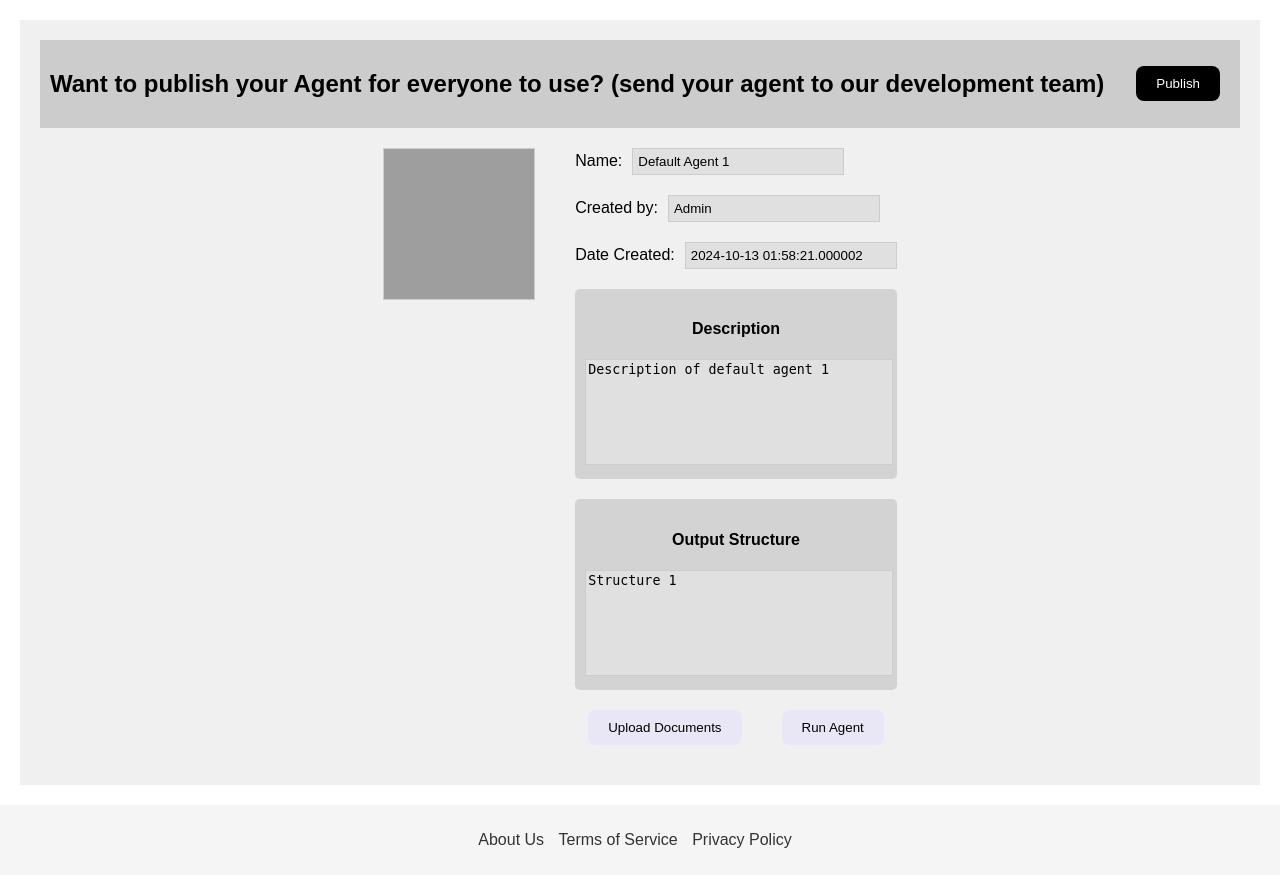
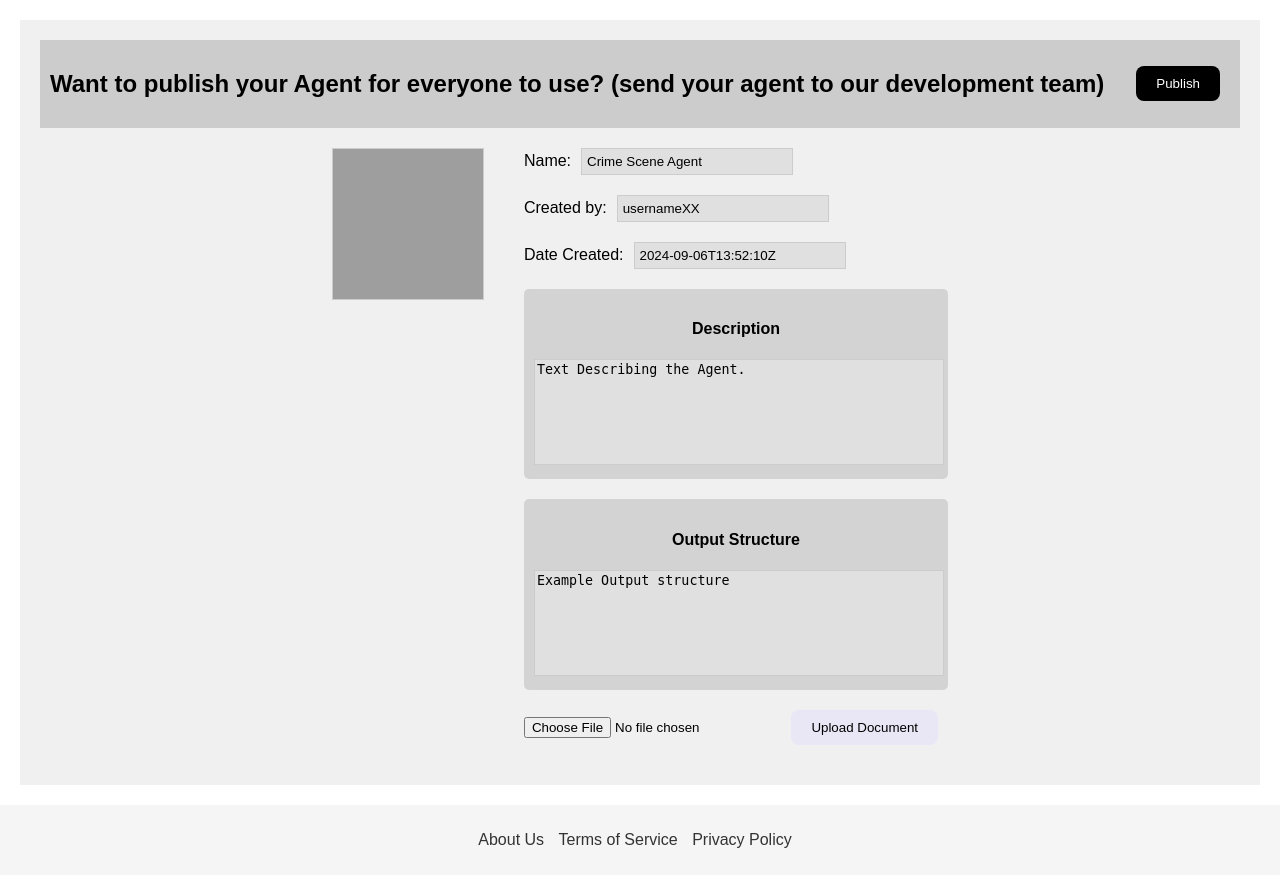
Before and after one commit to mmetwaly-purdue/CNIT581_Web_Development, a Flask app: page /agent_detail/0 in a window 1280 px wide. Shown: the part 85-960 px from the top of the page. Run offline with Flask 3, Linux system fonts and the light colour scheme; grey boxes are pictures that could not be loaded.

Commit message:
upload button finished

```diff
--- a/main.py
+++ b/main.py
@@ -1,6 +1,7 @@
 import flask
 from flask import Flask, request, jsonify, render_template, redirect, url_for
 import werkzeug
+from werkzeug.utils import secure_filename
 from flask_sqlalchemy import SQLAlchemy
 from werkzeug.security import generate_password_hash, check_password_hash
 import os, random, codecs, time, datetime, logging, json, re  # Standard Python library modules
@@ -18,14 +19,26 @@ app.config['SQLALCHEMY_DATABASE_URI'] = 'sqlite:///users.db'
 app.config['SQLALCHEMY_TRACK_MODIFICATIONS'] = False
 db = SQLAlchemy(app)
 
+# Define the upload folder
+UPLOAD_FOLDER = 'uploads'
+if not os.path.exists(UPLOAD_FOLDER):
+    os.makedirs(UPLOAD_FOLDER)  # Create the folder if it doesn't exist
+
+app.config['UPLOAD_FOLDER'] = UPLOAD_FOLDER
+
+# Define allowed file extensions
+ALLOWED_EXTENSIONS = {'txt', 'pdf', 'png', 'jpg', 'jpeg', 'gif'}
+
+# Function to check if the uploaded file has an allowed extension
+def allowed_file(filename):
+    return '.' in filename and filename.rsplit('.', 1)[1].lower() in ALLOWED_EXTENSIONS
 
 # Define the User model
 class User(db.Model):
     id = db.Column(db.Integer, primary_key=True)
     username = db.Column(db.String(80), unique=True, nullable=False)
-    password = db.Column(db.String(200), nullable=False)  # Hashed password
+    password = db.Column(db.String(200), nullable=False)  # Plain text password for simplicity
     email = db.Column(db.String(120), unique=True, nullable=False)
-
 
 # Define the Agent class to represent an agent
 class Agent:
@@ -41,7 +54,6 @@ class Agent:
         self.created_by = "Admin"
         self.date_created = str(datetime.datetime.now())
 
-
 # Sample list to hold agents
 agent_list = [
     Agent("Default Agent 1", "Type 1", "Description of default agent 1", "Term 1, Term 2", "Structure 1"),
@@ -49,53 +61,43 @@ agent_list = [
     Agent("Default Agent 3", "Type 3", "Description of default agent 3", "Term 5, Term 6", "Structure 3")
 ]
 
-
 # Create the database inside the application context
 with app.app_context():
     db.create_all()
-
 
 @app.route('/')
 @app.route('/homepage')
 def home_page():
     return render_template("homepage.html")
 
-
 @app.route('/about_us_page')
 def about_us_page():
     return render_template("about_us_page.html")
-
 
 @app.route('/workflow')
 def workflow_page():
     return render_template("user_workflow_page.html")
 
-
 @app.route('/privacy')
 def privacy_page():
     return render_template("privacy.html")
-
 
 @app.route('/terms')
 def terms_page():
     return render_template("terms.html")
 
-
 @app.route('/create_agent')
 def create_page():
     return render_template("create.html")
-
 
 @app.route('/agents')
 def agents_page():
     return render_template("agents_page.html", agents=agent_list)
 
-
 @app.route('/agent_detail/<int:agent_id>')
 def agent_detail(agent_id):
     agent = agent_list[agent_id]
     return render_template("agents_detailed_page.html", agent=agent)
-
 
 # Route to handle agent creation from the form
 @app.route('/create_agent', methods=['POST'])
@@ -120,6 +122,36 @@ def create_agent():
 
     return jsonify({"message": "Agent created successfully"}), 201
 
+# Route to handle deleting an agent
+@app.route('/delete_agent/<int:agent_id>', methods=['DELETE'])
+def delete_agent(agent_id):
+    try:
+        agent_list.pop(agent_id)
+        return jsonify({"message": "Agent deleted successfully"}), 200
+    except IndexError:
+        return jsonify({"message": "Agent not found"}), 404
+
+# Route to handle file upload
+@app.route('/upload_document', methods=['POST'])
+def upload_document():
+    # Check if the post request has the file part
+    if 'file' not in request.files:
+        return 'No file part', 400
+
+    file = request.files['file']
+
+    # If the user does not select a file, the browser submits an empty part without filename
+    if file.filename == '':
+        return 'No selected file', 400
+
+    if file and allowed_file(file.filename):
+        filename = secure_filename(file.filename)
+        filepath = os.path.join(app.config['UPLOAD_FOLDER'], filename)
+        file.save(filepath)
+        print(f"Document received: {filename}")
+        return redirect(request.referrer or url_for('agents_page'))  # Redirect back to the agent's detail page after upload
+    else:
+        return 'File not allowed', 400
 
 # Route to register a new user
 @app.route('/register', methods=['POST'])
@@ -145,7 +177,6 @@ def register():
         print(f"Error during registration: {str(e)}")
         return jsonify({"message": "Username or email already exists"}), 400
 
-
 # Route to handle user sign-in
 @app.route('/signin', methods=['POST'])
 def signin():
@@ -159,6 +190,5 @@ def signin():
     else:
         return jsonify({"message": "Invalid credentials"}), 401
 
-
 if __name__ == '__main__':
     app.run(debug=True)
--- a/templates/agents_detailed_page.html
+++ b/templates/agents_detailed_page.html
@@ -5,7 +5,6 @@
     <meta charset="UTF-8">
     <meta name="viewport" content="width=device-width, initial-scale=1.0">
     <link type="text/css" rel="stylesheet" href="../static/main.css">
-    <script src="https://code.jquery.com/jquery-3.6.0.min.js"></script>
     <title>Agent Details - Multi-Agent Sensemaking</title>
 </head>
 
@@ -39,7 +38,8 @@
             <button id="registerBtn">Register</button>
         </div>
     </nav>
-    </header>
+</header>
+
 
     <main>
         <section class="agent-details">
@@ -54,28 +54,31 @@
                 <div class="agent-details-content">
                     <div class="agent-detail-row">
                         <label for="agent-name">Name:</label>
-                        <input type="text" id="agent-name" value="{{ agent.name }}" readonly>
+                        <input type="text" id="agent-name" value="Crime Scene Agent" readonly>
                     </div>
                     <div class="agent-detail-row">
                         <label for="created-by">Created by:</label>
-                        <input type="text" id="created-by" value="{{ agent.created_by }}" readonly>
+                        <input type="text" id="created-by" value="usernameXX" readonly>
                     </div>
                     <div class="agent-detail-row">
                         <label for="date-created">Date Created:</label>
-                        <input type="text" id="date-created" value="{{ agent.date_created }}" readonly>
+                        <input type="text" id="date-created" value="2024-09-06T13:52:10Z" readonly>
                     </div>
                     <div class="agent-description">
                         <h4>Description</h4>
-                        <textarea readonly>{{ agent.description }}</textarea>
+                        <textarea readonly>Text Describing the Agent.</textarea>
                     </div>
                     <div class="output-structure">
                         <h4>Output Structure</h4>
-                        <textarea readonly>{{ agent.output_structure }}</textarea>
+                        <textarea readonly>Example Output structure</textarea>
                     </div>
-                    <div class="agent-actions">
-                        <button class="upload-documents-button">Upload Documents</button>
-                        <button class="run-agent-button">Run Agent</button>
-                    </div>
+
+                    <!-- File Upload Form -->
+                    <form id="upload-form" action="/upload_document" method="POST" enctype="multipart/form-data">
+                        <input type="file" id="file" name="file" required>
+                        <button type="submit" class="upload-documents-button">Upload Document</button>
+                    </form>
+
                 </div>
             </div>
         </section>
@@ -92,6 +95,6 @@
         </nav>
     </footer>
 
-    <script src="{{ url_for('static', filename='main.js') }}"></script>
+    <script href="{{ url_for('static', filename='main.js') }}"></script> <!-- Linking to your JavaScript file -->
 </body>
 </html>
```
Also changed, not shown: 1 other file.
